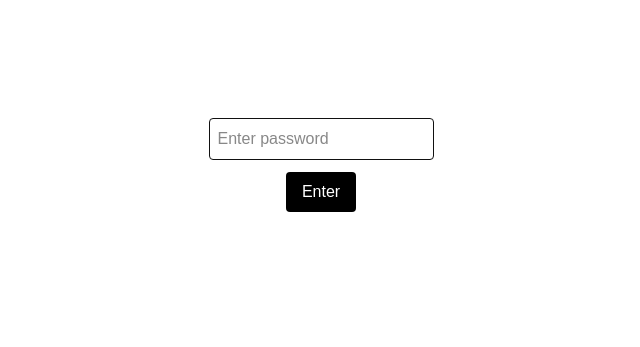
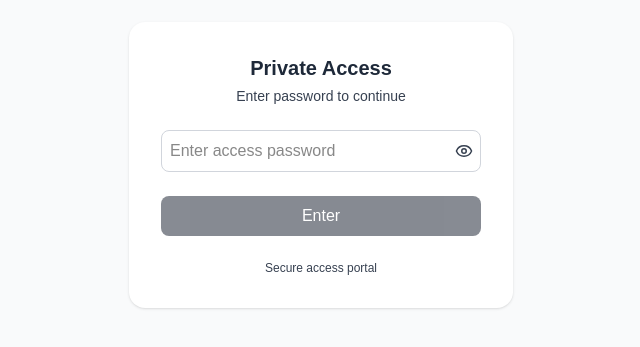
Before and after one commit to stellajinhua/obituary-app, a Next.js app: page /login in a window 1280 px wide. Shown: the part 235-582 px from the top of the page, without its empty margins (319-959 px from the left). Built offline with nearby package versions, Linux system fonts and the light colour scheme.

Commit message:
feat: improve login UI with centered card and password toggle

```diff
--- a/app/login/page.tsx
+++ b/app/login/page.tsx
@@ -1,13 +1,19 @@
 "use client"
 import { useState } from "react"
+import { Eye, EyeOff } from "lucide-react"
 
 export default function LoginPage() {
+
   const [password, setPassword] = useState("")
   const [error, setError] = useState("")
+  const [show, setShow] = useState(false)
 
 async function handleLogin() {
   const res = await fetch("/api/login", {
     method: "POST",
+    headers: {
+      "Content-Type": "application/json",
+    },
     body: JSON.stringify({ password }),
   })
 
@@ -19,18 +25,64 @@ export default function LoginPage() {
 }
 
  return (
-    <div className="flex flex-col items-center justify-center h-screen gap-3">
+  <div className="min-h-screen flex items-center justify-center bg-gray-50">
+
+    <div className="bg-white p-8 rounded-2xl shadow-sm w-full max-w-sm space-y-6">
+
+      {/* Title */}
+      <div className="text-center space-y-1">
+        <h1 className="text-xl font-semibold text-gray-800">
+          Private Access
+        </h1>
+        <p className="text-sm text-gray-500">
+          Enter password to continue
+        </p>
+      </div>
+
+      {/* Input */}
+      <div className="relative">
         <input
-        type="password"
-        placeholder="Enter password"
-        className="border p-2 rounded"
+          type={show ? "text" : "password"}
+          placeholder="Enter access password"
+          className="w-full border border-gray-300 p-2 pr-10 rounded-lg focus:outline-none focus:ring-1 focus:ring-gray-400"
           value={password}
           onChange={(e) => setPassword(e.target.value)}
+          onKeyDown={(e) => {
+            if (e.key === "Enter") handleLogin()
+          }}
         />
-      <button onClick={handleLogin} className="bg-black text-white px-4 py-2 rounded">
+
+        <button
+          type="button"
+          onClick={() => setShow(!show)}
+          className="absolute right-2 top-1/2 -translate-y-1/2 text-gray-400 hover:text-gray-700"
+        >
+          {show ? <EyeOff size={18} /> : <Eye size={18} />}
+        </button>
+      </div>
+
+      {/* Button */}
+      <button
+        onClick={handleLogin}
+        disabled={!password.trim()}
+        className="w-full bg-gray-900 text-white py-2 rounded-lg hover:bg-black transition disabled:opacity-50 disabled:cursor-not-allowed"
+      >
         Enter
       </button>
-      {error && <p className="text-red-500">{error}</p>}
+
+      {/* Error */}
+      {error && (
+        <p className="text-sm text-red-500 text-center">
+          {error}
+        </p>
+      )}
+
+      {/* Subtle branding */}
+      <p className="text-xs text-gray-400 text-center">
+        Secure access portal
+      </p>
+
+    </div>
   </div>
 )
 }
--- a/package.json
+++ b/package.json
@@ -12,6 +12,7 @@
     "@react-pdf/renderer": "^4.4.0",
     "@supabase/supabase-js": "^2.103.0",
     "jspdf": "^4.2.1",
+    "lucide-react": "^1.14.0",
     "next": "16.2.3",
     "react": "19.2.4",
     "react-dom": "19.2.4",
```
Also changed, not shown: 1 other file (tests, documents, lock files or other folders). Lines whose indentation alone changed are shown as unchanged.
